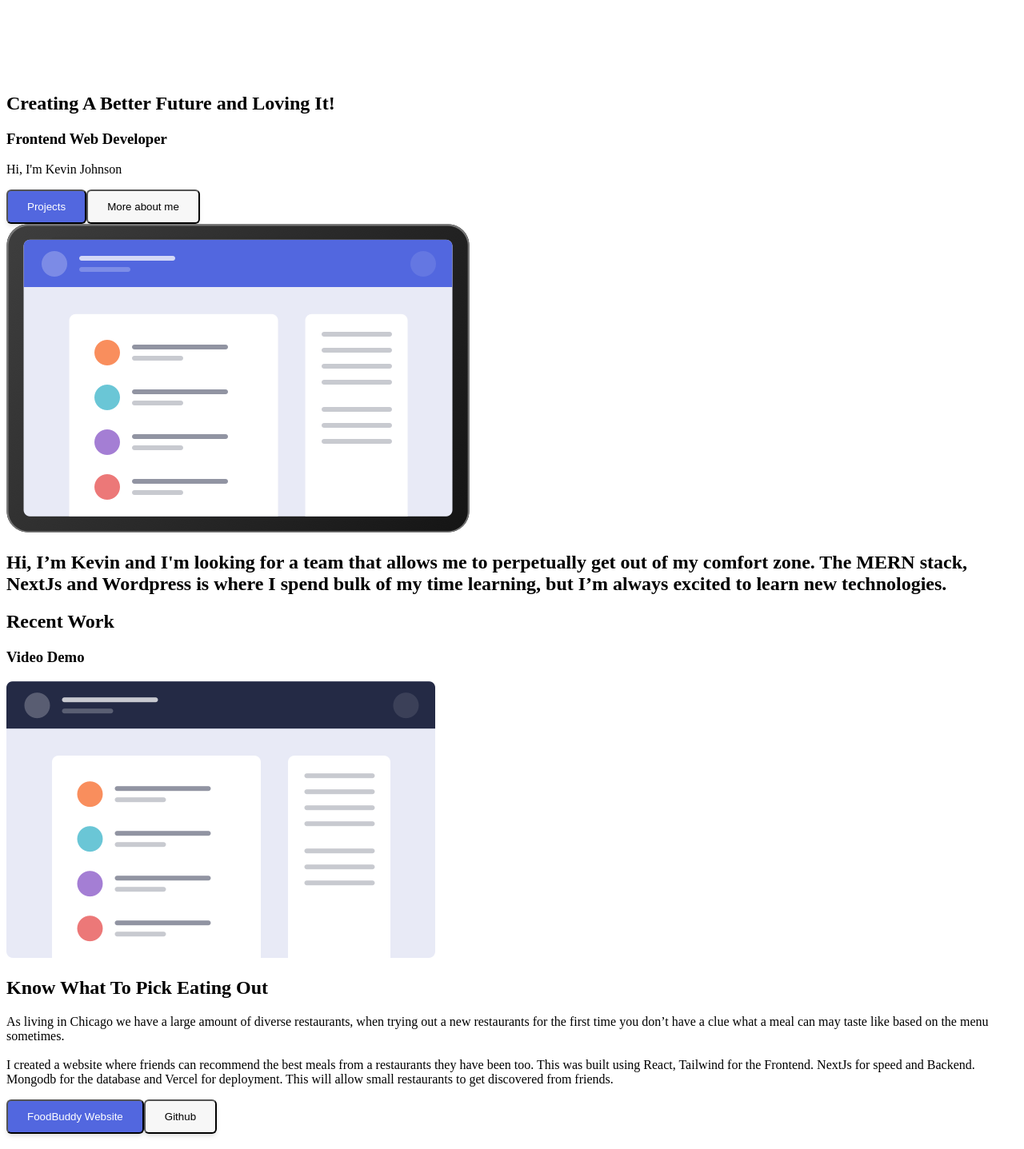
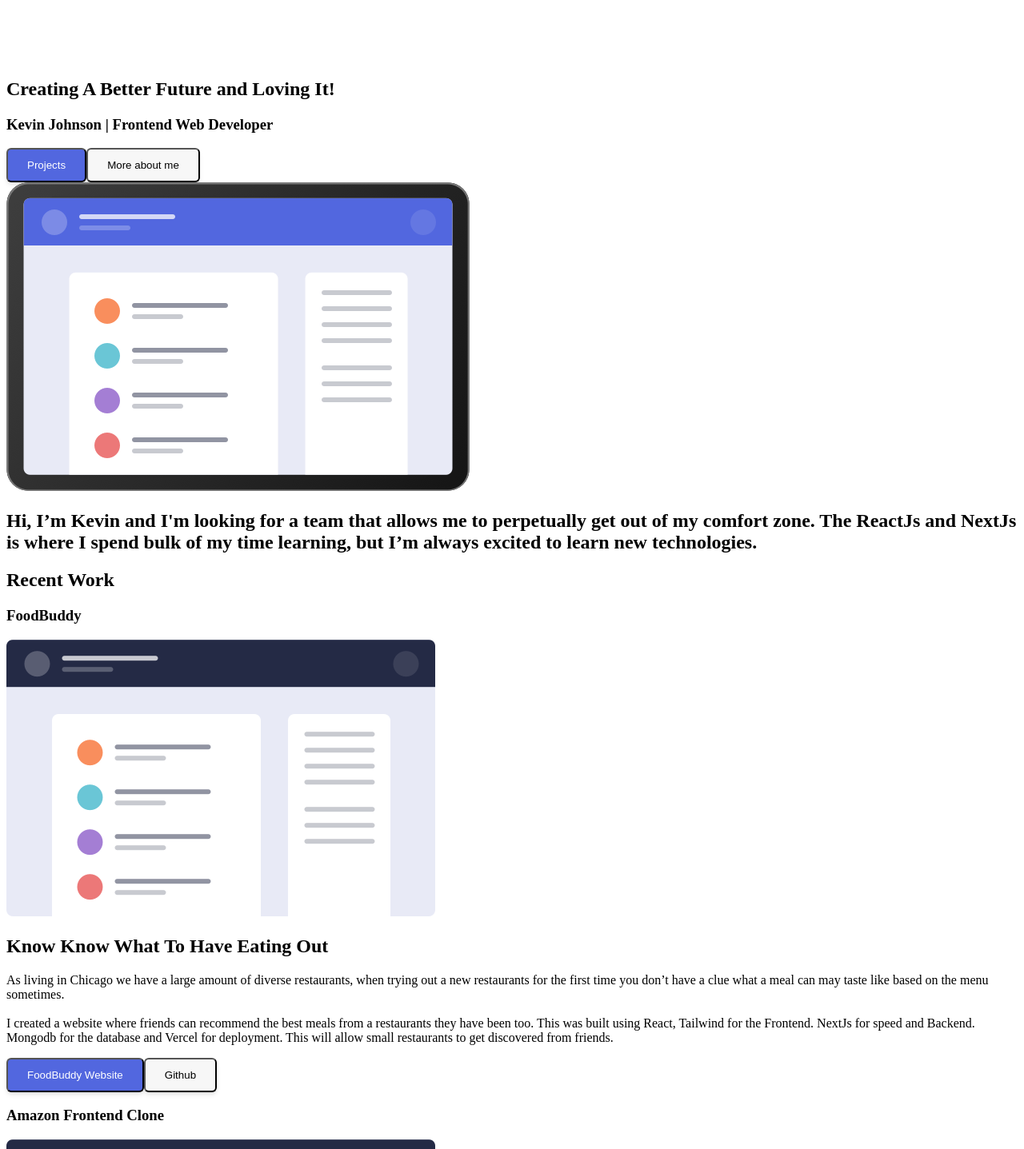
Before and after one commit to KevProDev/Portfolio-Website, a Next.js app: page / in a window 1280 px wide. Shown: the part 1330-2767 px from the top of the page at 80% size. Built offline with nearby package versions, Linux system fonts and the light colour scheme.

Commit message:
updated the content and responsiveness

```diff
--- a/package.json
+++ b/package.json
@@ -7,6 +7,7 @@
   },
   "dependencies": {
     "@heroicons/react": "^1.0.4",
+    "escape-string-regexp": "^5.0.0",
     "next": "latest",
     "react": "^17.0.2",
     "react-dom": "^17.0.2"
--- a/pages/index.js
+++ b/pages/index.js
@@ -16,7 +16,6 @@ export default function Home() {
           <ul className="hidden sm:flex flex-1 justify-end items-center gap-12 text-bookmark-blue uppercase text-xs">
             <li className="cursor-pointer">About </li>
             <li className="cursor-pointer">Work </li>
-            <li className="cursor-pointer">Youtube </li>
             <button className="bg-bookmark-red text-white rounded-md px-7 py-3 uppercase">
               Contact
             </button>
@@ -35,11 +34,8 @@ export default function Home() {
               Creating A Better Future and Loving It!
             </h2>
             <h3 className="text-bookmark-blue text-xl md:text-2xl text-center lg:text-left mb-6">
-              Frontend Web Developer
+              Kevin Johnson | Frontend Web Developer
             </h3>
-            <p className="text-bookmark-grey text-lg text-center lg:text-left mb-6">
-              Hi, I'm Kevin Johnson
-            </p>
             <div className="flex justify-center flex-wrap gap-6">
               <button
                 type="button"
@@ -56,7 +52,7 @@ export default function Home() {
             </div>
           </div>
           {/* Image */}
-          <div className="flex justify-center flex-1 md:mb-16 lg:mb-0 z-10">
+          <div className="flex justify-center flex-1 lg:mb-0 z-10">
             <img
               className="w5/6 h-5/6 sm:w-3/4 sm:h-3/4 md:w-full md:h-full"
               src="/hero-bg.png"
@@ -67,18 +63,18 @@ export default function Home() {
       </section>
 
       {/* About Me */}
-      <section className="bg-bookmark-purple py-20 mt-20 lg:mt-60">
+      <section className="bg-bookmark-purple py-10 md:py-20 mt-20 lg:mt-60">
         <div className="sm:w-3/4 lg:w-3/5 mx-auto px-2">
-          <h1 className="text-2xl text-center text-bookmark-white">
+          <h1 className="text-md md:text-2xl text-left md:text-center text-bookmark-white ">
             Hi, I’m Kevin and I'm looking for a team that allows me to
-            perpetually get out of my comfort zone. The MERN stack, NextJs and
-            Wordpress is where I spend bulk of my time learning, but I’m always
-            excited to learn new technologies.
+            perpetually get out of my comfort zone. The ReactJs and NextJs is
+            where I spend bulk of my time learning, but I’m always excited to
+            learn new technologies.
           </h1>
         </div>
       </section>
       {/* Features */}
-      <section className="bg-bookmark-white py-20">
+      <section className="bg-bookmark-white py-10 md:py-20">
         {/* Heading */}
         <div className="sm:w-3/4 lg:w-5/12 mx-auto px-2">
           <h1 className="text-3xl text-center text-bookmark-blue">
@@ -89,12 +85,12 @@ export default function Home() {
           </p> */}
         </div>
         {/* Project #1 */}
-        <div className="relative mt-20 lg:mt-24">
-          <div className="container flex flex-col lg:flex-row items-center justify-center gap-x-24">
+        <div className="relative mt-10 lg:mt-24">
+          <div className="container flex flex-col lg:flex-row place-items-start md:items-center justify-center gap-x-24">
             {/* Image */}
-            <div className="flex flex-col flex-1 justify-center z-10 mb-10 lg:mb-0">
-              <h3 className="text-bookmark-blue text-xl md:text-2xl text-center lg:text-left mb-6">
-                Video Demo
+            <div className="flex flex-col-reverse flex-1 justify-center text-left md:text-center z-10 mb-10 lg:mb-0">
+              <h3 className="text-bookmark-blue lg:text-white text-xl md:text-2xl mt-4">
+                FoodBuddy
               </h3>
               <img
                 className="w-5/6 h-5/6 sm:w-3/4 sm:h-3/4 md:w-full md:h-full"
@@ -103,11 +99,14 @@ export default function Home() {
               />
             </div>
             {/* Content */}
-            <div className="flex flex-1 flex-col items-center lg:items-start">
-              <h1 className="text-3xl text-bookmark-blue">
-                <span className="font-bold">Know </span>What To Pick Eating Out
+            <div className="flex flex-1 flex-col place-items-start md:items-center lg:items-start text-left md:text-center">
+              <h1 className="text-3xl text-bookmark-blue text-left">
+                <span className="font-bold text-left md:text-center">
+                  Know{" "}
+                </span>
+                Know What To Have Eating Out
               </h1>
-              <p className="text-bookmark-grey my-4 text-center lg:text-left sm:w-3/4 lg:w-full">
+              <p className="text-bookmark-grey my-4 text-left md:text-center md:w-3/4 lg:w-full">
                 As living in Chicago we have a large amount of diverse
                 restaurants, when trying out a new restaurants for the first
                 time you don’t have a clue what a meal can may taste like based
@@ -136,26 +135,22 @@ export default function Home() {
               </div>
             </div>
           </div>
+
           {/* Rounded Rectangle */}
           <div className="hidden lg:block overflow-hidden rounded-r-full bg-bookmark-purple absolute h-80 w-2/4 -bottom-24 lg:-left-36  "></div>
         </div>
       </section>
       {/* Features */}
-      <section className="bg-bookmark-white pt-20 pb-40">
+      <section className="bg-bookmark-white pt-10 pb-40">
         {/* Heading */}
-        <div className="sm:w-3/4 lg:w-5/12 mx-auto px-2">
-          <h1 className="text-3xl text-center text-bookmark-blue">Blog</h1>
-          {/* <p className="text-center text-bookmark-grey mt-4">
-            Helping ideas come into the world one line of code at a time below.
-          </p> */}
-        </div>
+
         {/* Project #1 */}
         <div className="relative mt-20 lg:mt-24">
-          <div className="container flex flex-row-reverse items-center justify-center gap-x-24 z-10">
+          <div className="container flex flex-col lg:flex-row-reverse place-items-start md:items-center justify-center gap-x-24 z-10">
             {/* Image */}
-            <div className="flex flex-col flex-1 justify-center z-10 mb-10 lg:mb-0">
-              <h3 className="text-bookmark-blue text-xl md:text-2xl text-center lg:text-left mb-6">
-                Video Demo
+            <div className="flex flex-col-reverse flex-1 justify-center text-left md:text-center z-10 mb-10 lg:mb-0">
+              <h3 className="text-bookmark-blue text-xl md:text-2xl lg:text-white mt-4">
+                Amazon Frontend Clone
               </h3>
               <img
                 className="w-5/6 h-5/6 sm:w-3/4 sm:h-3/4 md:w-full md:h-full"
@@ -164,22 +159,19 @@ export default function Home() {
               />
             </div>
             {/* Content */}
-            <div className="flex flex-1 flex-col items-center lg:items-start">
+            <div className="flex flex-1 flex-col place-items-start md:items-center lg:items-start">
               <h1 className="text-3xl text-bookmark-blue">
-                <span className="font-bold">Know </span>What To Pick Eating Out
+                <span className="font-bold">Amazon </span>Frontend Clone
               </h1>
-              <p className="text-bookmark-grey my-4 text-center lg:text-left sm:w-3/4 lg:w-full">
-                As living in Chicago we have a large amount of diverse
-                restaurants, when trying out a new restaurants for the first
-                time you don’t have a clue what a meal can may taste like based
-                on the menu sometimes.
+              <p className="text-bookmark-grey my-4 text-left md:text-center md:w-3/4 lg:w-full">
+                Building this project help me learn how to use React to make
+                repeatable ui elements also use redux for state management.
                 <br />
-                <br />I created a website where friends can recommend the best
-                meals from a restaurants they have been too. This was built
-                using React, Tailwind for the Frontend. NextJs for speed and
-                Backend. Mongodb for the database and Vercel for deployment.
-                This will allow small restaurants to get discovered from
-                friends.
+                <br />
+                Tailwind was use for to write css along with firebase of choice
+                for user authentaction. NextJs played a big part in user
+                experence by having pages load quickly because of server side
+                rendering. Feel free to check it out
               </p>
               <div className="flex justify-center flex-wrap gap-6">
                 <button
@@ -205,20 +197,21 @@ export default function Home() {
       <section className="bg-bookmark-purple py-20">
         {/* Heading */}
         <div className="sm:w-3/4 lg:w-5/12 mx-auto px-2">
-          <h1 className="text-3xl text-center text-white">Contact</h1>
+          <h1 className="text-3xl text-center text-white">
+            Feel Free To Contact Me
+          </h1>
+          <p className="text-white text-2xl text-center">
+            I Would Love To Talk!
+          </p>
           {/* <p className="text-center text-bookmark-grey mt-4">
             Helping ideas come into the world one line of code at a time below.
           </p> */}
         </div>
         {/* Project #1 */}
-        <div className="relative sm:w-3/4 lg:w-5/12 mx-auto mt-20 lg:mt-24">
+        <div className="relative sm:w-3/4 lg:w-5/12 mx-auto mt-10 lg:mt-24">
           <div className="container flex flex-col lg:flex-row items-center justify-center gap-x-24">
             {/* Image */}
-            <div className="flex flex-col flex-1 justify-center z-10 mb-10 lg:mb-0">
-              <h1 className="text-3xl text-center text-white">
-                <span className="font-bold text-white">So, </span>I Would Love
-                To Talk!
-              </h1>
+            <div className="flex flex-col flex-1 justify-center z-10 mb-5 lg:mb-0">
               <img
                 className="w-5/6 h-5/6 sm:w-3/4 sm:h-3/4 md:w-full md:h-full"
                 src="/illustration-features-tab-1.png"
```
Also changed, not shown: 2 other files (tests, documents, lock files or other folders).
